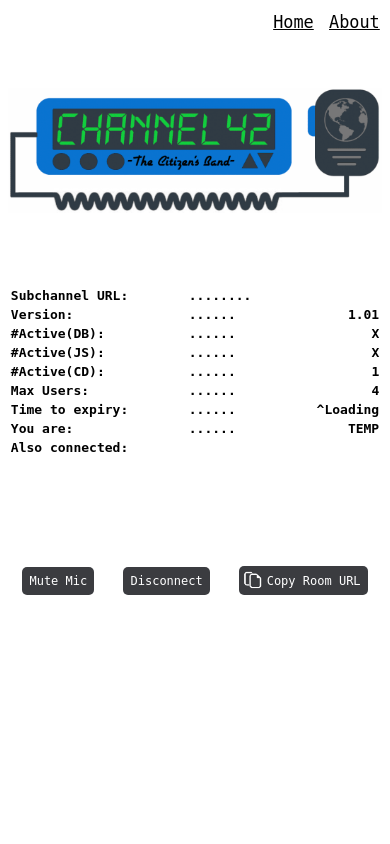
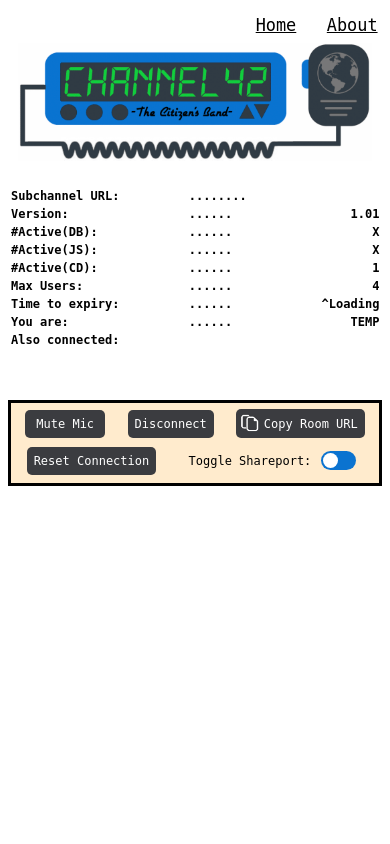
Before and after one commit to purplefloyd14/scotus_proj, a Django app: template channel19/chat/templates/chat/room.html in a window 390 px wide. Run offline with Django 4.2, Linux system fonts and the light colour scheme; the template is opened without the code that fills it, so the values that code supplies are empty.

Commit message:
total refactor of the mobile html/css so that it works with messages and on all screen sizes

```diff
--- a/channel19/channel19/settings.py
+++ b/channel19/channel19/settings.py
@@ -32,7 +32,7 @@
 ALLOWED_HOSTS = ['ngrok.io', 'localhost', '127.0.0.1', '*']
 # ALLOWED_HOSTS = []
 
-CSRF_TRUSTED_ORIGINS = ['https://6f9f-45-85-144-74.ngrok.io']
+CSRF_TRUSTED_ORIGINS = ['https://5c90-45-85-144-68.ngrok.io']
 
 
 # Application definition
--- a/channel19/chat/templates/chat/room.html
+++ b/channel19/chat/templates/chat/room.html
@@ -2,7 +2,7 @@
 
 {% load static %}
 
-<html lang="en">
+<html lang="en" id="whole-page">
     <link rel="icon" type="image/x-icon" href="{% static 'img/favicon.ico' %}">
     <head>
         <meta charset="UTF-8">
@@ -97,35 +97,55 @@
                             </tr>
                         </tbody>
                     </table>
+
                 </div>
                 <div class="bottom-box-controls-row">
                     <div class="div-lower-button"><button class="control-button control-button-mute" id="btn-toggle-audio">  Mute Mic</button>  </div>
                     <div class="div-lower-button"><button onclick=disconnectUser() class="control-button control-button-disconnect" id="btn-disconnect"</button> Disconnect </div>
                     <div class="div-lower-button"><button class="control-button control-button-copy" id="btn-copy-link"><img id='link-logo-img' src="{% static 'img/link-img9.png' %}"/>Copy Room URL</button>  </div>
+                    <div class="div-lower-button"><button class="control-button control-button-copy" id="new-peer-button">Reset Connection</button></div>
                     <div class="div-lower-button switch-box">
                         <div class="switch-label-box">
-                            <text class="switch-label-text">Play sound</text>
-                            <text class="switch-label-text">on join: </text>
+                            <text class="switch-label-text">Play sound on join:</text>
                         </div>
                         <label class="switch">
                             <input id="alert-input" type="checkbox" autocomplete="off">
                             <span class="slider round"></span>
                         </label>
                     </div>
+                    <div id="toggle-chat-switch" class="div-lower-button switch-box">
+                        <div class="switch-label-box">
+                            <text class="switch-label-text">Toggle Shareport:</text>
+                        </div>
+                        <label class="switch">
+                            <input id="toggle-chat-input" type="checkbox" autocomplete="off">
+                            <span class="slider round"></span>
+                        </label>
+                    </div>
 
+                </div>
+                <div id="chat-main" class="hidden">
+                    <div id="messages" class="io-box">
+                        <input readonly id="message-content-text" class="io-input" placeholder="INBOUND"></input>
+                        <div class="input-box-extras">
+                            <p style='margin: 0;' id='sender-title'></p>
+                            <button class="io-button control-button" id="btn-copy-msg"><img id='link-logo-img' src="{% static 'img/link-img9.png' %}"/>Copy</button>
+                        </div>
+
+
+                        <!-- <p id="message-content-p">Content of messageContent of messageContent of messageContent of messageContent of messageContent of messageContent of messageContent of messageContent of messageContent of messageContent of messageContent of messageContent of message</p> -->
+                    </div>
+                    <div id="outgoing-box" class="io-box">
+                        <input id="msg" class="io-input" placeholder="OUTBOUND"></input>
+                        <button class="io-button control-button" id="btn-send-msg">Send<img id='link-logo-img' style='margin-left:5px' src="{% static 'img/send-logo2.png' %}"/></button>
+                    </div>
+
+                    <div id="talking-test"></div>
                 </div>
 
             </div>
 
-            <div id="chat">
-                <h3>Chat</h3>
-                <div id="messages">
-                    <ul id="message-list"></ul>
-                </div>
-                <div><input id="msg"><button id="btn-send-msg">Send Message</button></div>
-                <button id="new-peer-button">New Peer Signal</button>
-                <div id="talking-test"></div>
-            </div>
+
 
             <div class="audio-container">
                 <audio id='local-audio' autoplay playsinline></audio>
--- a/channel19/static/css/main.css
+++ b/channel19/static/css/main.css
@@ -1,5 +1,5 @@
-html, body {
-    height: 100%;
+
+.no-overflow{
     overflow: hidden;
 }
 
@@ -10,11 +10,13 @@
 
 html, body{
     height: 99%;
-    overflow-x: hidden;
+    /* overflow-x: hidden; */
 }
 
 body{
     position: relative;
+    display: flex;
+    flex-direction: column;
 }
 
 html, body{
@@ -27,21 +29,31 @@
     justify-content: flex-end;
 }
 
+.logo-box-top{
+    height: 14vh;
+    display: flex;
+    justify-content: center;
+}
+
 .top-bar-button {
     color: black;
     font-family: monospace;
-    margin: 1%;
+    margin: 2%;
     font-size: 2vh;
-    margin-left:3%;
+    margin-left: 6%;
 }
 
 #side-car-div{
-    margin-top:-10%;
+    margin-top: 3vh;
+    height: 75vh;
+    display: block;
+    flex-direction: column;
+    justify-content: space-evenly;
 }
 
 .center-main-container {
-    display: flex;
-    height: 85vh;
+    display: block;
+    height: 94vh;
     flex-direction: column;
     justify-content: space-around;
     align-items: center;
@@ -54,7 +66,7 @@
 .data-table{
     width: 100%;
     font-family: monospace;
-    font-size: medium;
+    font-size: small;
     font-weight: bolder;
 }
 
@@ -77,11 +89,12 @@
 }
 
 .bottom-box-controls-row{
-    height: 10vh;
+    justify-content: space-around;
+    flex-direction: row;
+    border-style: solid;
+    padding: 3px;
+    background: blanchedalmond;
     display: flex;
-    justify-content: space-around;
-    align-items: flex-end;
-    width: 100%;
     flex-wrap: wrap;
 }
 
@@ -94,6 +107,7 @@
 }
 
 .div-lower-button {
+    margin: 3px;
     display: flex;
     align-items: center;
     justify-content: center;
@@ -104,6 +118,12 @@
     display: none;
 }
 
+#toggle-chat-switch{
+    display: flex;
+    font-size: small;
+}
+
+
 .control-button{
     white-space: normal;
     background-color: #3b3c40;
@@ -112,11 +132,12 @@
     text-align: center;
     text-decoration: none;
     display: inline-block;
-    font-size: 12px;
+    font-size: small;
     border-radius: 5px;
     font-family: monospace;
     border: 2px solid transparent;
     width: fit-content;
+    min-width: 80px;
 }
 
 .control-button-disconnect:hover{
@@ -208,9 +229,67 @@
     border-radius: 50%;
   }
 
-#chat{
-    display: none;
+#chat-main{
+    display: flex;
+    justify-content: center;
+    margin-top: 30px;
+    font-family: monospace;
+    border-style: dashed;
+    background: lightskyblue;
 }
+
+.io-box{
+    margin: 1px;
+    display: flex;
+    flex-direction: column;
+    align-items: flex-end;
+}
+
+.hidden {
+    visibility: hidden !important;
+  }
+
+.showing {
+    visibility: visible !important;
+}
+
+.io-button{
+    width: 60px;
+    height: 33px;
+    margin: 3px;
+}
+
+.io-input{
+    max-width: 40vw;
+    margin: 3px;
+}
+
+::-webkit-input-placeholder { /* Chrome/Opera/Safari */
+    font-family: monospace;
+    font-size: x-small;
+  }
+  ::-moz-placeholder { /* Firefox 19+ */
+    font-family: monospace;
+    font-size: x-small;
+  }
+  :-ms-input-placeholder { /* IE 10+ */
+    font-family: monospace;
+    font-size: x-small;
+  }
+  :-moz-placeholder { /* Firefox 18- */
+    font-family: monospace;
+    font-size: x-small;
+  }
+
+.input-box-extras{
+    display: flex;
+    max-height: 35px;
+    justify-content: space-between;
+    flex-direction: row;
+    align-items: center;
+    width: 100%;
+}
+
 
 @media (min-width: 770px) {
 
--- a/channel19/static/js/main.js
+++ b/channel19/static/js/main.js
@@ -5,7 +5,7 @@
 //        }
 var peerTrack = {};
 var peerTrackDirectConnection = {};
-var currentBaseUrl = 'https://6f9f-45-85-144-74.ngrok.io'
+var currentBaseUrl = 'https://5c90-45-85-144-68.ngrok.io'
 
 var labelUsername = document.querySelector("#label-username");
 var usernameInput = document.querySelector("#username");
@@ -26,7 +26,13 @@
 var mainLogoImage = document.getElementById('main-logo-image');
 var timeElement = document.getElementById("time-now");
 var difference = document.getElementById("diff-now");
+var toggleChatInput = document.getElementById("toggle-chat-input");
+var chatItself = document.getElementById("chat-main");
 const notificationSound = document.getElementById("notification-sound");
+var wholePage = document.getElementById('whole-page');
+
+
+wholePage.classList.add('no-overflow');
 
 var heartbeatCheckObj = {
     "logging": false,
@@ -57,16 +63,35 @@
 var originalTimeToDeath;
 var timeAtPageLoad;
 
+
+
 newEntrantAlert.addEventListener('click', toggleAlert);
 
-// newEntrantAlert.hasAttribute('checked')
+
+function toggleChat() {
+    console.log('in here')
+    chatItself.classList.toggle("hidden");
+    chatItself.classList.toggle("showing");
+    wholePage.classList.toggle("no-overflow")
+}
+
+toggleChatInput.addEventListener("click", toggleChat);
+toggleChatInput.removeEventListener("click", toggleChat);
+toggleChatInput.addEventListener("click", toggleChat);
+
+
+
+
+
 
 
 function toggleAlert(){
     console.log("clicking")
     if (newEntrantAlert.hasAttribute('checked')){
+        console.log("has checked")
         newEntrantAlert.removeAttribute('checked');
     } else {
+        console.log("not checked")
         newEntrantAlert.setAttribute("checked", 'true');
     }
 }
@@ -245,7 +270,7 @@
 var localStream = new MediaStream();
 const constraints = {
     audio: {
-      volume: 0.2,
+      volume: 0.8,
       autoGainControl: false,
       noiseSuppression: true,
       echoCancellation: true
@@ -343,6 +368,7 @@
 var messageList = document.querySelector('#message-list');
 var messageInput = document.querySelector('#msg');
 
+
 btnSendMsg.addEventListener('click', sendMsgOnClick);
 
 messageInput.addEventListener("keyup", function(e) {
@@ -355,27 +381,18 @@
 });
 
 
-function sendMsgOnClick(){
-    var msgText = messageInput.value;
-    var li = document.createElement('li');
-    li.appendChild(document.createTextNode("Me: " + msgText));
-    messageList.append(li);
+btnCopyMsg = document.getElementById('btn-copy-msg');
 
-    var dataChannels = getDataChannels();
+btnCopyMsg.addEventListener("click", copyPortalInput);
 
-    message = JSON.stringify({
-        'action': 'message',
-        'content': msgText,
-        'user': username,
-    });
-    console.log('Sending message: '+ msgText + " from user: " + username);
-    for (index in dataChannels){
-        if (dataChannels[index].readyState === 'open') {
-            dataChannels[index].send(message); //send each peer the message object
-        }
-    };
-
-    messageInput.value = '';
+function copyPortalInput(){
+    var dummy = document.createElement('input');
+    text = document.getElementById("message-content-text").value;
+    document.body.appendChild(dummy);
+    dummy.value = text;
+    dummy.select();
+    document.execCommand('copy');
+    document.body.removeChild(dummy);
 }
 
 function isOpen(ws) { return ws.readyState === ws.OPEN }
@@ -569,6 +586,41 @@
     return;
 }
 
+function updateMessageValue(sender, message){
+    console.log("here")
+    var messageContent = document.getElementById('message-content-text');
+    var senderIdentity = document.getElementById('sender-title');
+    if(sender==='Me'){
+        sender="Me123456";
+    }
+    senderIdentity.innerHTML= ("-"+sender.slice(0, -6));
+    messageContent.value = (message);
+}
+
+
+
+function sendMsgOnClick(){
+    console.log("in here!!")
+    var msgText = messageInput.value;
+    console.log(`msg text = ${msgText}`);
+    updateMessageValue("Me", msgText); //update message portal for my own screen
+    var dataChannels = getDataChannels();
+
+    message = JSON.stringify({
+        'action': 'message',
+        'content': msgText,
+        'user': username,
+    });
+    console.log('Sending message: '+ msgText + " from user: " + username);
+    for (index in dataChannels){
+        if (dataChannels[index].readyState === 'open') {
+            dataChannels[index].send(message); //send each peer the message object so they can get it
+        }
+    };
+
+    messageInput.value = '';
+}
+
 
 function onMessageDirectConnection(event){
     //when the message event is triggered on the data channel and it executes this function, the eventListener will pass to this function a dictionary
@@ -580,9 +632,7 @@
         handleListItems(message.user, 'delete');
     }
     if (message.action === 'message'){
-        var li = document.createElement('li');
-        li.appendChild(document.createTextNode(message.user + ": " + message.content));
-        messageList.appendChild(li);
+        updateMessageValue(message.user, message.content);
     }
     if (message.action === 'heartbeat_over_direct_channel'){
         peerTrackDirectConnection[message.user] = message.time;
```
Also changed, not shown: other parts of channel19/static/css/main.css (+58 -3 lines), channel19/static/img/send-logo-white.png (added), channel19/static/img/send-logo-white1.png (added), channel19/static/img/send-logo.png (added), channel19/static/img/send-logo1.png (added), channel19/static/img/send-logo2.png (added).
